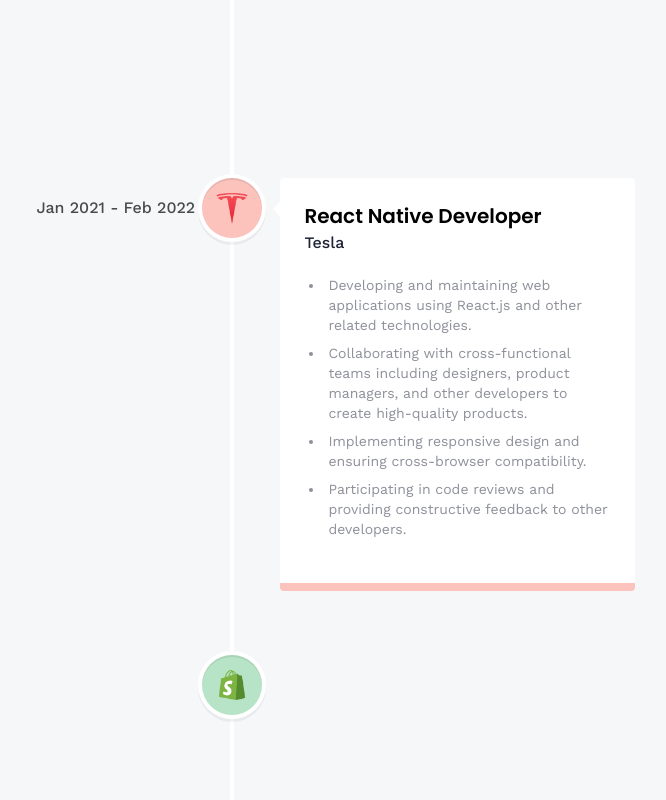
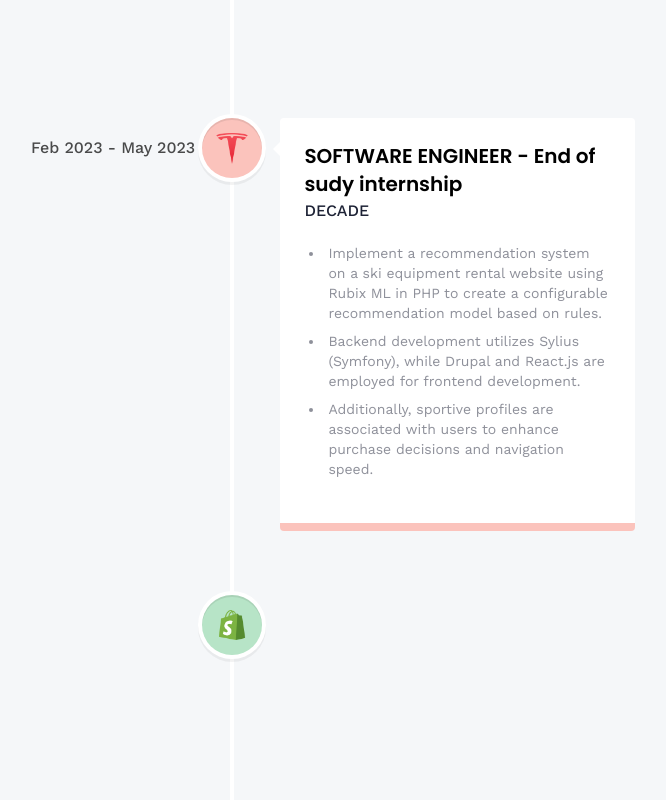
Before and after one commit to IhebRjeb/3dPersonalPortfolio, a React (Vite) app: page /about in a window 1280 px wide. Shown: the part 1300-2100 px from the top of the page, without its empty margins (408-1074 px from the left). Built offline with nearby package versions, Linux system fonts and the light colour scheme; no server answers.

Commit message:
Update index.js : experiences [ just content - icones needs to be changed ]

```diff
--- a/src/constants/index.js
+++ b/src/constants/index.js
@@ -111,55 +111,52 @@ export const skills = [
 
 export const experiences = [
     {
-        title: "React.js Developer",
-        company_name: "Starbucks",
+        title: "SOFTWARE ENGINEER - INTERNSHIP",
+        company_name: "SFM TECHNOLOGIES",
         icon: starbucks,
         iconBg: "#accbe1",
-        date: "March 2020 - April 2021",
+        date: "June 2022 - August 2022",
         points: [
-            "Developing and maintaining web applications using React.js and other related technologies.",
-            "Collaborating with cross-functional teams including designers, product managers, and other developers to create high-quality products.",
-            "Implementing responsive design and ensuring cross-browser compatibility.",
+            "Iintegration of machine learning functionalities in a facial recognition project.",
+            "Door detection systems using machine learning (python & tensorflow)",
             "Participating in code reviews and providing constructive feedback to other developers.",
         ],
     },
     {
-        title: "React Native Developer",
-        company_name: "Tesla",
+        title: "SOFTWARE ENGINEER -  End of sudy internship",
+        company_name: "DECADE",
         icon: tesla,
         iconBg: "#fbc3bc",
-        date: "Jan 2021 - Feb 2022",
+        date: "Feb 2023 - May 2023",
         points: [
-            "Developing and maintaining web applications using React.js and other related technologies.",
-            "Collaborating with cross-functional teams including designers, product managers, and other developers to create high-quality products.",
-            "Implementing responsive design and ensuring cross-browser compatibility.",
-            "Participating in code reviews and providing constructive feedback to other developers.",
+            "Implement a recommendation system on a ski equipment rental website using Rubix ML in PHP to create a configurable recommendation model based on rules.",
+            "Backend development utilizes Sylius (Symfony), while Drupal and React.js are employed for frontend development.",
+            "Additionally, sportive profiles are associated with users to enhance purchase decisions and navigation speed.",
         ],
     },
     {
-        title: "Web Developer",
-        company_name: "Shopify",
+        title: "SOFTWARE ENGINEER - FULLSTACK PHP",
+        company_name: "DECADE",
         icon: shopify,
         iconBg: "#b7e4c7",
-        date: "Jan 2022 - Jan 2023",
+        date: "Jul 2023 - Fev 2024",
         points: [
-            "Developing and maintaining web applications using React.js and other related technologies.",
-            "Collaborating with cross-functional teams including designers, product managers, and other developers to create high-quality products.",
-            "Implementing responsive design and ensuring cross-browser compatibility.",
-            "Participating in code reviews and providing constructive feedback to other developers.",
+            "Use of Symfony and Sylius PHP frameworks for backend development of ecommerce solutions (INTERSPORT RENT).",
+            "Creation of user-friendly interfaces using React and Drupal frontend technologies.",
+            "Implemented Docker and Jenkins for environment preparation, facilitating smooth transitions from Symfony 4.3 to Symfony 6.4 (PHP 7.3 to PHP 8.2) in development and production environments.",
+            "Participating in code checks and providing constructive feedback to other developers.",
         ],
     },
     {
-        title: "Full stack Developer",
-        company_name: "Meta",
+        title: "SOFTWARE ENGINEER - FULLSTACK SFCC",
+        company_name: "DECADE",
         icon: meta,
         iconBg: "#a2d2ff",
         date: "Jan 2023 - Present",
         points: [
-            "Developing and maintaining web applications using React.js and other related technologies.",
+            "FullStack design and development on the SFCC e-commerce platform for Pacific Pêche, including the use of JavaScript, SFRA (Storefront Reference Architecture).",
             "Collaborating with cross-functional teams including designers, product managers, and other developers to create high-quality products.",
-            "Implementing responsive design and ensuring cross-browser compatibility.",
-            "Participating in code reviews and providing constructive feedback to other developers.",
+            "Integration with Jenkins for continuous deployment.",
         ],
     },
 ];
```
